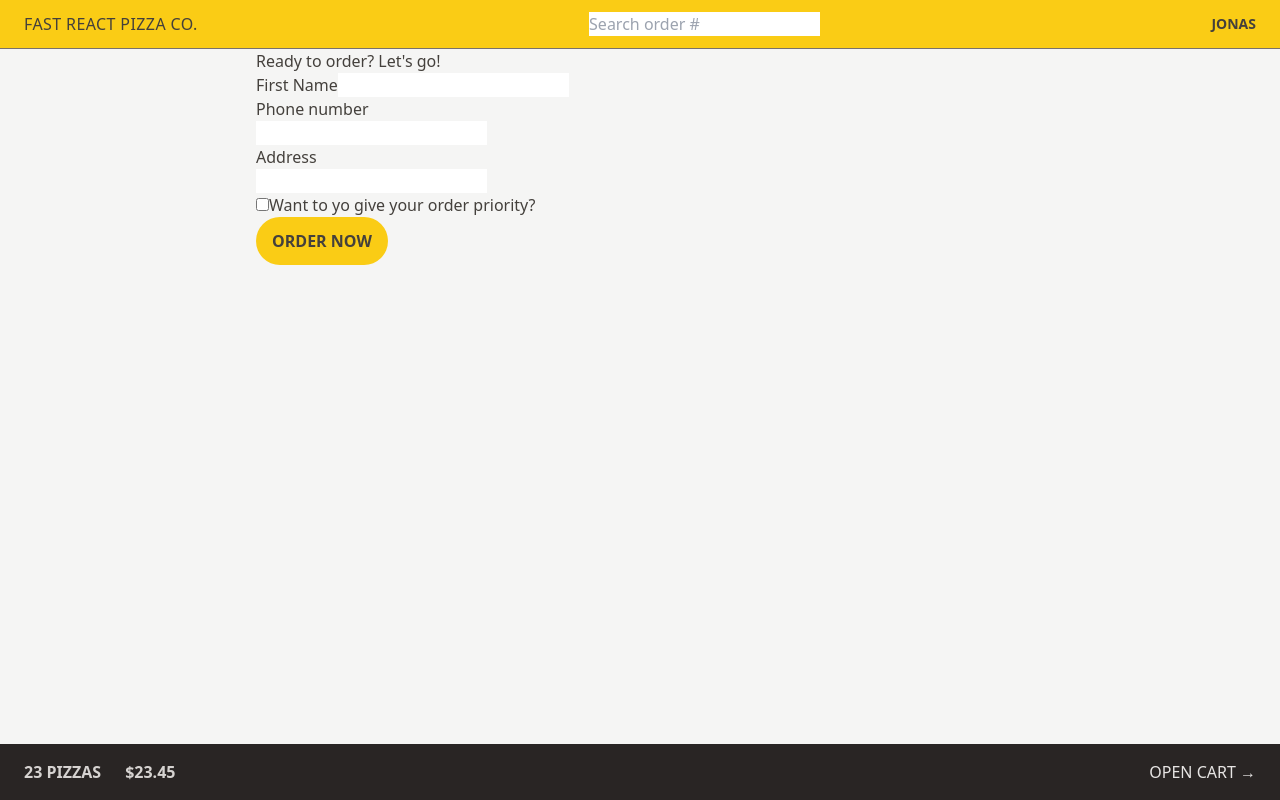
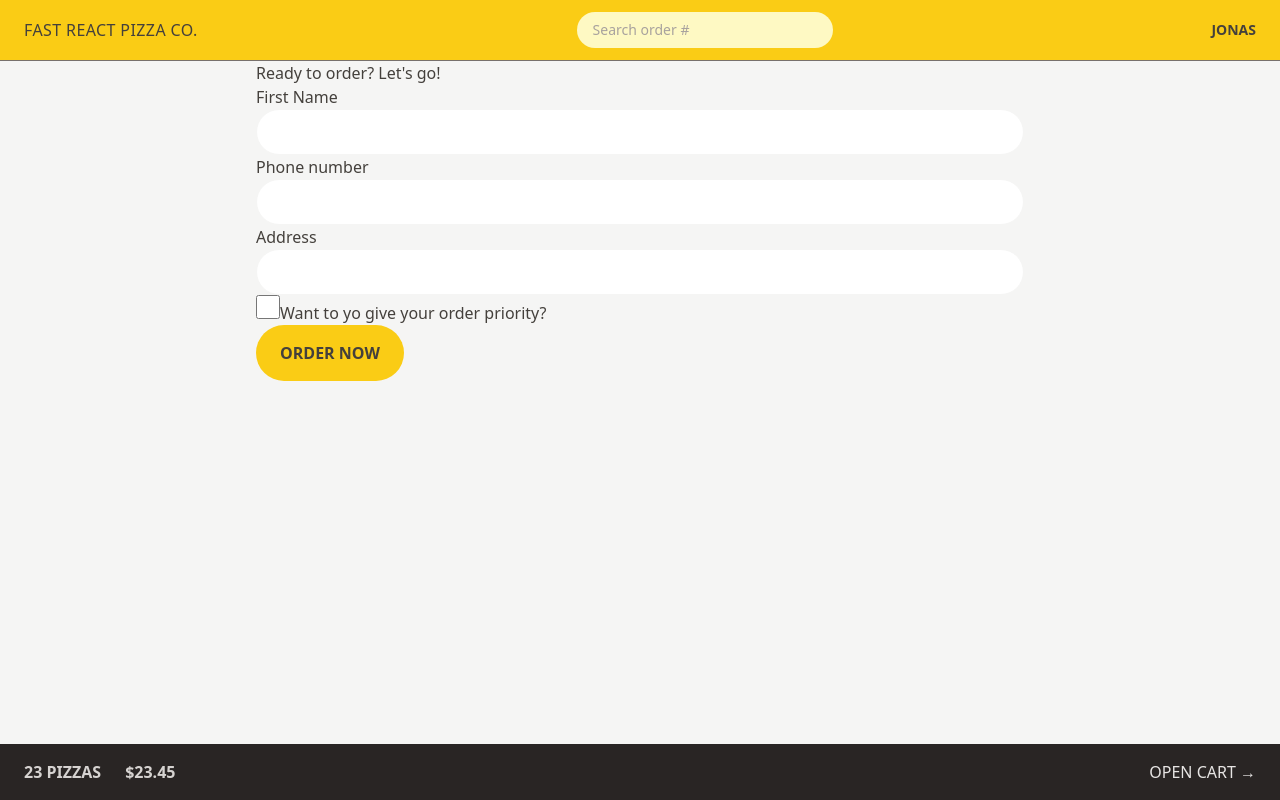
Before and after one commit to ghaleb94408/fast-react-pizza, a React (Vite) app: page /order/new in a window 1280 px wide. Built offline with nearby package versions, Linux system fonts and the light colour scheme.

Commit message:
add reusable buttons and reusable input styles

```diff
--- a/src/features/cart/Cart.jsx
+++ b/src/features/cart/Cart.jsx
@@ -1,4 +1,6 @@
 import { Link } from 'react-router-dom';
+import LinkButton from '../../ui/LinkButton';
+import Button from '../../ui/Button';
 
 const fakeCart = [
   {
@@ -29,17 +31,17 @@
 
   return (
     <div>
-      <Link
+      <LinkButton
         to="/menu"
         className="text-sm text-blue-500 hover:text-blue-600 hover:underline"
       >
         &larr; Back to menu
-      </Link>
+      </LinkButton>
 
       <h2>Your cart, %NAME%</h2>
 
       <div>
-        <Link to="/order/new">Order pizzas</Link>
+        <Button to="/order/new">OrderPizzas</Button>
         <button>Clear cart</button>
       </div>
     </div>
--- a/src/features/order/CreateOrder.jsx
+++ b/src/features/order/CreateOrder.jsx
@@ -1,5 +1,6 @@
 import { Form, redirect, useActionData, useNavigation } from 'react-router-dom';
 import { createOrder } from '../../services/apiRestaurant';
+import Button from '../../ui/Button';
 
 // https://uibakery.io/regex-library/phone-number
 const isValidPhone = (str) =>
@@ -45,13 +46,13 @@
       <Form method="POST">
         <div>
           <label>First Name</label>
-          <input type="text" name="customer" required />
+          <input className="input" type="text" name="customer" required />
         </div>
 
         <div>
           <label>Phone number</label>
           <div>
-            <input type="tel" name="phone" required />
+            <input className="input" type="tel" name="phone" required />
           </div>
           {formErrors?.phone && <p>{formErrors.phone}</p>}
         </div>
@@ -59,12 +60,13 @@
         <div>
           <label>Address</label>
           <div>
-            <input type="text" name="address" required />
+            <input type="text" name="address" required className="input" />
           </div>
         </div>
 
         <div>
           <input
+            className="h-6 w-6 accent-yellow-400 focus:outline-0 focus:ring focus:ring-yellow-400 focus:ring-offset-2"
             type="checkbox"
             name="priority"
             id="priority"
@@ -76,13 +78,9 @@
 
         <div>
           <input type="hidden" name="cart" value={JSON.stringify(fakeCart)} />
-          <button
-            disabled={isSubmitting}
-            className="tracking-widetext-stone-800 inline-block rounded-full bg-yellow-400 px-4 py-3
-             font-semibold uppercase transition-colors duration-300 hover:bg-yellow-300 focus:outline-none focus:ring focus:ring-yellow-300 focus:ring-offset-2 disabled:cursor-not-allowed"
-          >
+          <Button disabled={isSubmitting}>
             {isSubmitting ? 'Placing order' : 'Order now'}
-          </button>
+          </Button>
         </div>
       </Form>
     </div>
--- a/src/features/order/SearchOrder.jsx
+++ b/src/features/order/SearchOrder.jsx
@@ -1,14 +1,14 @@
-import React, { useState } from "react";
-import { useNavigate } from "react-router-dom";
+import React, { useState } from 'react';
+import { useNavigate } from 'react-router-dom';
 
 export default function SearchOrder() {
   const navigate = useNavigate();
-  const [query, setQuery] = useState("");
+  const [query, setQuery] = useState('');
   function handleSubmit(e) {
     e.preventDefault();
     if (!query) return;
     navigate(`./order/${query}`);
-    setQuery("");
+    setQuery('');
   }
   return (
     <form onSubmit={handleSubmit}>
@@ -16,6 +16,9 @@
         placeholder="Search order #"
         value={query}
         onChange={(e) => setQuery(e.target.value)}
+        className="rounded-full bg-yellow-100 px-4 py-2 text-sm duration-300
+         placeholder:text-stone-400 sm:w-64 sm:focus:w-72
+          sm:focus:outline-0 sm:focus:ring sm:focus:ring-yellow-500  sm:focus:ring-opacity-50"
       />
     </form>
   );
--- a/src/features/user/CreateUser.jsx
+++ b/src/features/user/CreateUser.jsx
@@ -1,4 +1,5 @@
 import { useState } from 'react';
+import Button from '../../ui/Button';
 
 function CreateUser() {
   const [username, setUsername] = useState('');
@@ -14,7 +15,7 @@
       </p>
 
       <input
-        className="w-72 h-10"
+        className="input w-72 mb-8"
         type="text"
         placeholder="Your full name"
         value={username}
@@ -23,7 +24,7 @@
 
       {username !== '' && (
         <div>
-          <button>Start ordering</button>
+          <Button>Start ordering</Button>
         </div>
       )}
     </form>
--- a/src/index.css
+++ b/src/index.css
@@ -1,6 +1,23 @@
 @tailwind base;
 @tailwind components;
 @tailwind utilities;
+@layer components {
+  .input {
+    @apply w-full rounded-full border border-stone-100 px-4 py-2 text-sm transition-all duration-300 placeholder:text-stone-400
+    focus:outline-0 focus:ring focus:ring-yellow-400 md:px-6 md:py-3;
+  }
+}
+.loader {
+  width: 45px;
+  aspect-ratio: 0.75;
+  --c: no-repeat linear-gradient(#333 0 0);
+  background:
+    var(--c) 0% 50%,
+    var(--c) 50% 50%,
+    var(--c) 100% 50%;
+  background-size: 20% 50%;
+  animation: loading 1s infinite linear;
+}
 /* body {
   font-family: system-ui, -apple-system, BlinkMacSystemFont, "Segoe UI", Roboto,
     Oxygen, Ubuntu, Cantarell, "Open Sans", "Helvetica Neue", sans-serif;
@@ -16,14 +33,6 @@
 }
 
 // https://dev.to/afif/i-made-100-css-loaders-for-your-next-project-4eje
-.loader {
-  width: 45px;
-  aspect-ratio: 0.75;
-  --c: no-repeat linear-gradient(#333 0 0);
-  background: var(--c) 0% 50%, var(--c) 50% 50%, var(--c) 100% 50%;
-  background-size: 20% 50%;
-  animation: loading 1s infinite linear;
-}
 
 @keyframes loading {
   20% {
--- /dev/null
+++ b/src/ui/Button.jsx
@@ -0,0 +1,16 @@
+import { Link } from 'react-router-dom';
+const className =
+  'tracking-widetext-stone-800 inline-block rounded-full bg-yellow-400 px-4 py-3 font-semibold uppercase transition-colors duration-300 hover:bg-yellow-300 focus:outline-none focus:ring focus:ring-yellow-300 focus:ring-offset-2 disabled:cursor-not-allowed sm:px-6 sm:py-4';
+export default function Button({ children, disabled, to }) {
+  if (to)
+    return (
+      <Link to={to} className={className}>
+        {children}
+      </Link>
+    );
+  return (
+    <button disabled={disabled} className={className}>
+      {children}
+    </button>
+  );
+}
--- a/src/ui/Error.jsx
+++ b/src/ui/Error.jsx
@@ -1,14 +1,14 @@
-import { useNavigate, useRouteError } from "react-router-dom";
+import { useRouteError } from 'react-router-dom';
+import LinkButton from './LinkButton';
 
 function Error() {
-  const navigate = useNavigate();
   const error = useRouteError();
   console.log(error);
   return (
     <div>
       <h1>Something went wrong 😢</h1>
       <p>{error.data || error.message}</p>
-      <button onClick={() => navigate(-1)}>&larr; Go back</button>
+      <LinkButton to="-1">&larr; Go back</LinkButton>
     </div>
   );
 }
--- /dev/null
+++ b/src/ui/LinkButton.jsx
@@ -0,0 +1,16 @@
+import { Link, useNavigate } from 'react-router-dom';
+const className = 'text-sm text-blue-500 hover:text-blue-600 hover:underline';
+export default function LinkButton({ children, to }) {
+  const navigate = useNavigate();
+  if (to === '-1')
+    return (
+      <button className={className} onClick={() => navigate(-1)}>
+        &larr; Go back
+      </button>
+    );
+  return (
+    <Link to={to} className={className}>
+      {children}
+    </Link>
+  );
+}
```
